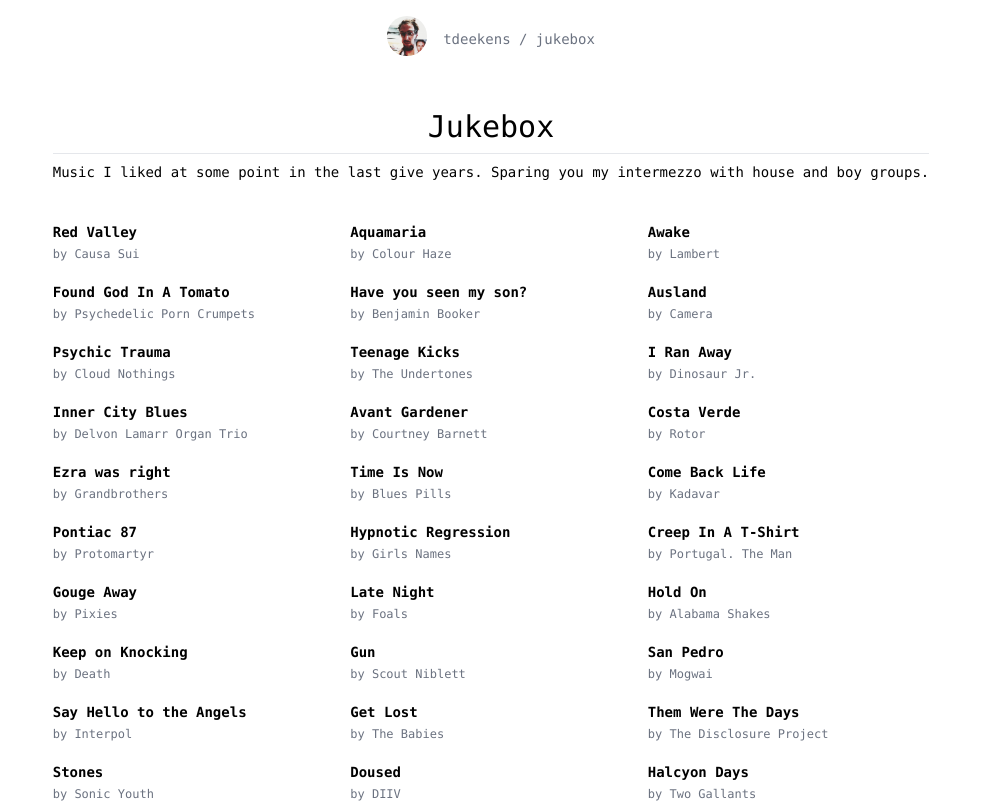
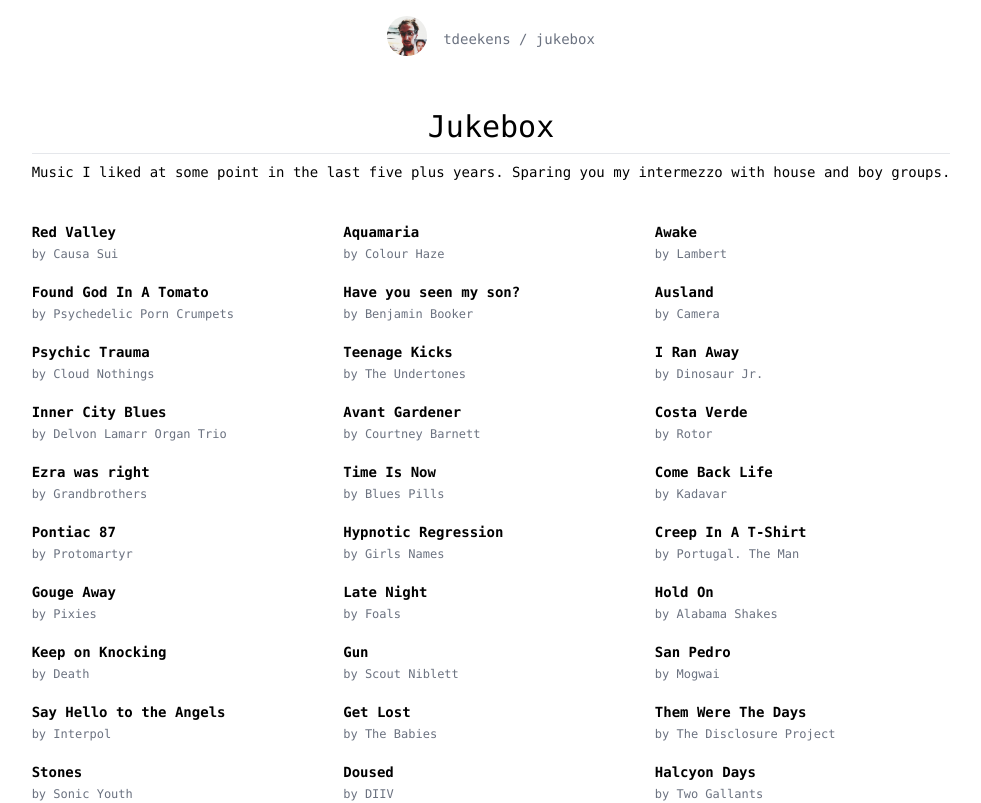
Before and after one commit to tdeekens/tdeekens.name, a Next.js app: page /jukebox in a window 1280 px wide. Shown: the top 803 px of the page, without its empty margins (149-1130 px from the left). Built offline with nearby package versions, Linux system fonts and the light colour scheme.

Commit message:
fix: typos

```diff
--- a/pages/index.tsx
+++ b/pages/index.tsx
@@ -97,7 +97,7 @@
           <Link href="/curriculum-vitae" passHref>
             <a className="underline hover:no-underline">curriculum vitae</a>
           </Link>
-          . Given you&apos;re here for nonserious matters you can{' '}
+          . Given you&apos;re here for nonserious matters you can check out a{' '}
           <InternalLink href="/bookshelf">bookshelf</InternalLink>, listen to
           some music in my <InternalLink href="/jukebox">jukebox</InternalLink>{' '}
           or enjoy some hopefully entertaining{' '}
--- a/pages/jukebox.tsx
+++ b/pages/jukebox.tsx
@@ -119,7 +119,7 @@
     <Text.Headline as="h1">Jukebox</Text.Headline>
 
     <Text.Paragraph>
-      Music I liked at some point in the last give years. Sparing you my
+      Music I liked at some point in the last five plus years. Sparing you my
       intermezzo with house and boy groups.
     </Text.Paragraph>
 
```
